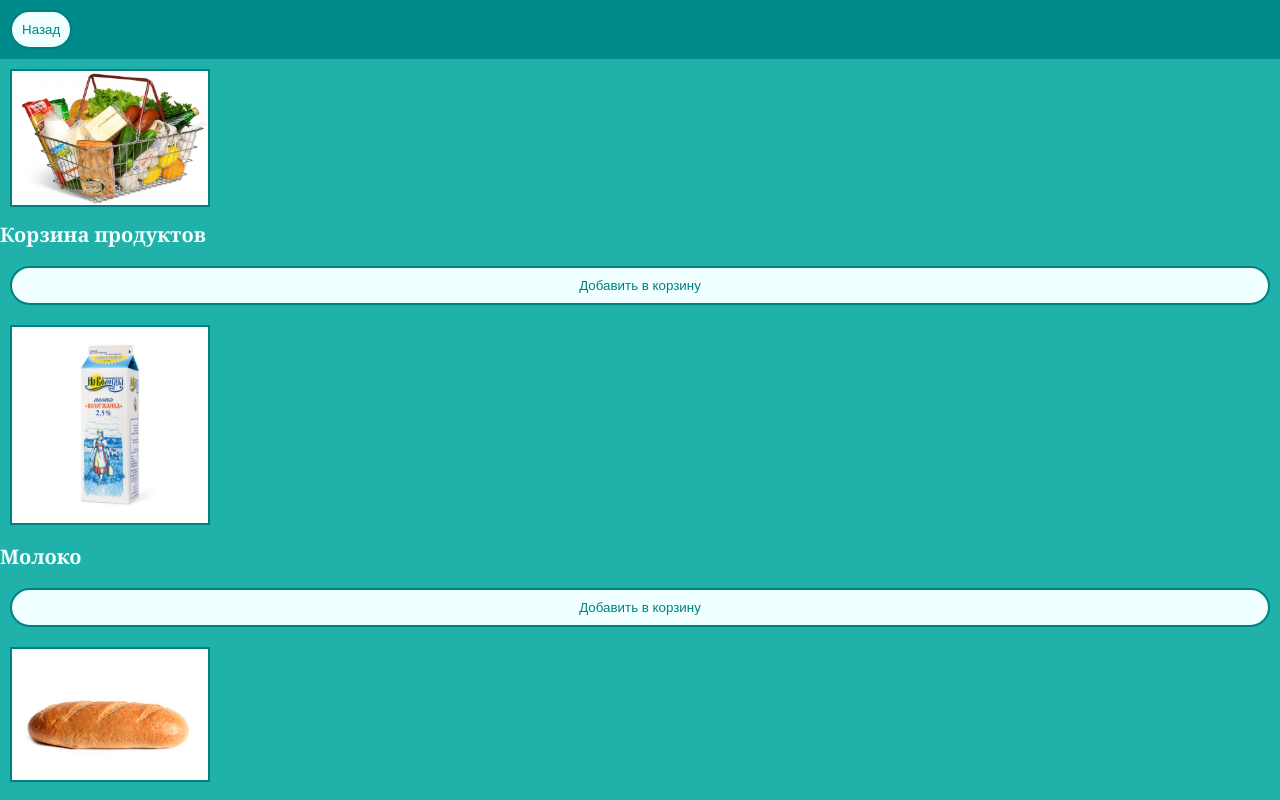
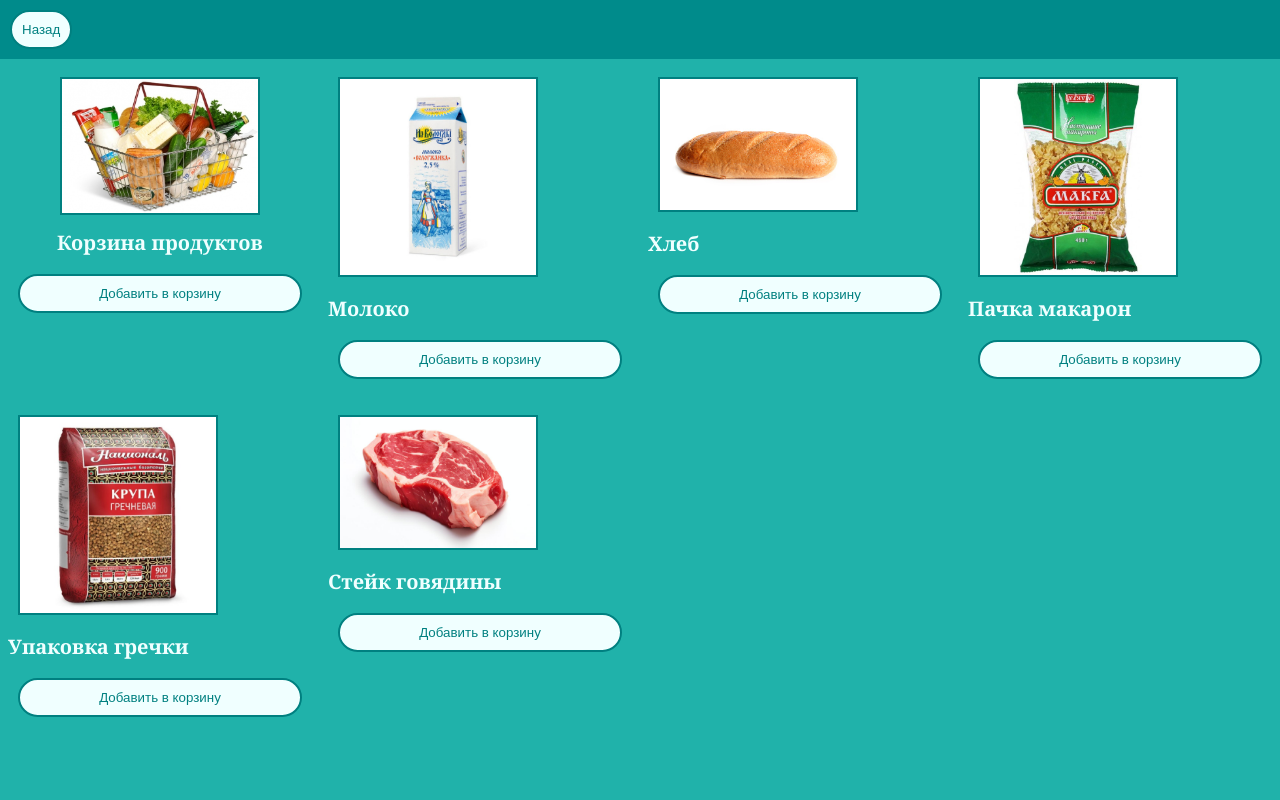
Before and after one commit to JacquelineMit/-----vue, a Nuxt app: page / in a window 1280 px wide. Shown: the top 800 px of the page. Built offline with nearby package versions, Linux system fonts and the light colour scheme.

Commit message:
колонки и редактирование страницы

```diff
--- a/app/pages/index.vue
+++ b/app/pages/index.vue
@@ -1,9 +1,10 @@
 <template>
   <main class="main">
-    <div>
+    <div class="cards-container">
       <div class="card">
-        <div>
-          <a href="..app/polnoefoto.vue/korzina.vue">
+        <div class="card__content">
+          <NuxtLink to="/about">
+            <a href="../app/polnoefoto.vue">
               <img
                 src="~/assets/img/korzina.jpg"
                 alt="собранная корзина"
@@ -11,6 +12,7 @@
                 width="200px"
               />
             </a>
+          </NuxtLink>
           <p class="text">Корзина продуктов</p>
         </div>
         <Button label="Добавить в корзину"></Button>
@@ -83,8 +85,20 @@
 
 .card {
   display: flex;
+  padding: 8px;
   flex-direction: column;
   gap: 8px;
+}
+
+.card__content {
+  display: flex;
+  flex-direction: column;
+  align-items: center;
+}
+
+.cards-container {
+  display: grid;
+  grid-template-columns: 1fr 1fr 1fr 1fr;
 }
 
 .text {
--- /dev/null
+++ b/app/pages/product/[id].vue
@@ -0,0 +1 @@
+<template></template>
```
Lines whose indentation alone changed are shown as unchanged.
